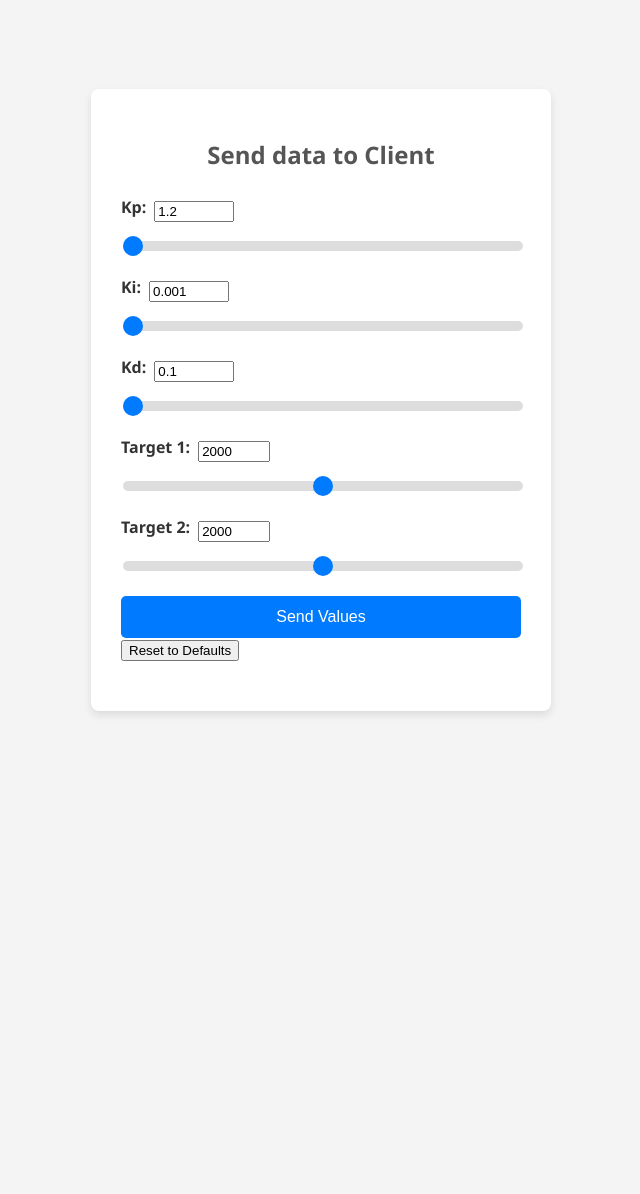
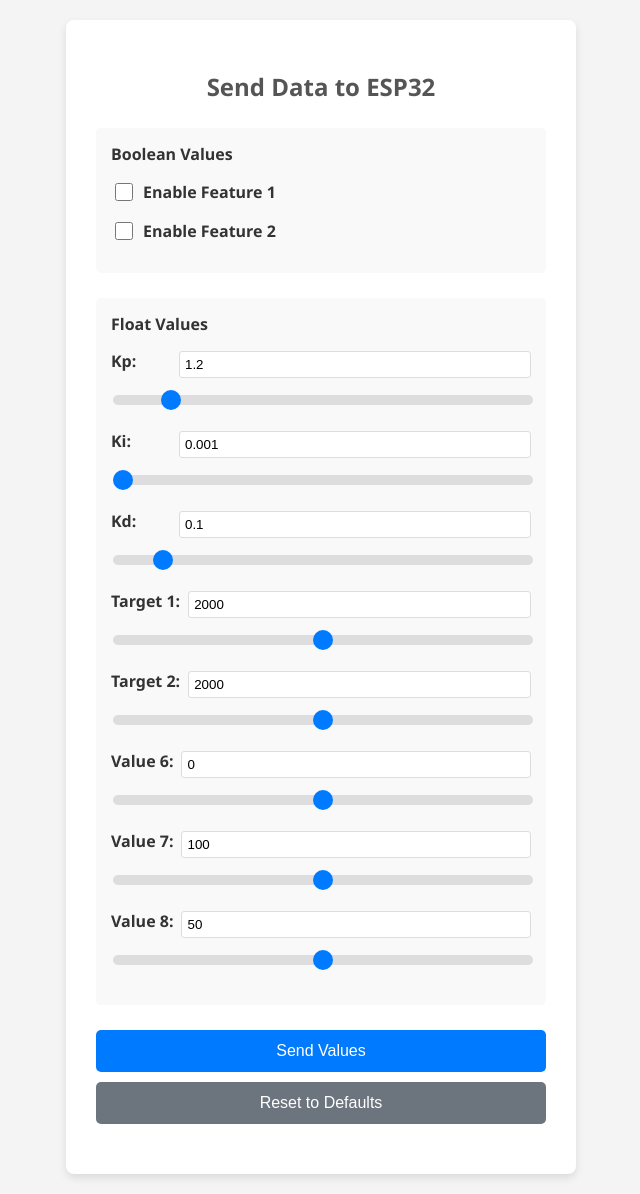
Before and after one commit to lucasgmf/scara-server, a Flask app: page / in a window 1280 px wide. Shown: the whole page, without its empty margins (319-959 px from the left). Before the commit the page ends 715 px from the top, so only its background shows below. Run offline with Flask 3, Linux system fonts and the light colour scheme.

Commit message:
client with basic 2 booleans + 8 floats

```diff
--- a/pc-client/templates/index.html
+++ b/pc-client/templates/index.html
@@ -3,43 +3,66 @@
 <head>
     <meta charset="UTF-8">
     <meta name="viewport" content="width=device-width, initial-scale=1.0">
-    <title>Interactive Number Sender</title>
+    <title>Interactive Data Sender</title>
     <style>
         body {
             font-family: 'Segoe UI', Tahoma, Geneva, Verdana, sans-serif;
             display: flex;
             justify-content: center;
             align-items: center;
-            height: 100vh;
+            min-height: 100vh;
             margin: 0;
             background-color: #f4f4f4;
             color: #333;
+            padding: 20px;
         }
-
         .container {
-            width: 400px;
+            width: 450px;
             padding: 30px;
             background-color: #fff;
             border-radius: 8px;
             box-shadow: 0 4px 8px rgba(0, 0, 0, 0.1);
         }
-
         h2 {
             text-align: center;
             margin-bottom: 25px;
             color: #555;
         }
-
+        .section {
+            margin-bottom: 25px;
+            padding: 15px;
+            background-color: #f9f9f9;
+            border-radius: 5px;
+        }
+        .section h3 {
+            margin-top: 0;
+            margin-bottom: 15px;
+            color: #333;
+            font-size: 16px;
+        }
+        .boolean-container {
+            margin-bottom: 15px;
+        }
+        .boolean-container label {
+            display: flex;
+            align-items: center;
+            font-weight: 600;
+            cursor: pointer;
+        }
+        .boolean-container input[type="checkbox"] {
+            margin-right: 10px;
+            width: 18px;
+            height: 18px;
+            cursor: pointer;
+        }
         .slider-container {
             margin-bottom: 20px;
         }
-
         .slider-container label {
             display: block;
             margin-bottom: 8px;
             font-weight: 600;
         }
-
         .slider-container input[type="range"] {
             width: 100%;
             -webkit-appearance: none;
@@ -50,7 +73,6 @@
             -webkit-transition: .2s;
             transition: opacity .2s;
         }
-
         .slider-container input[type="range"]::-webkit-slider-thumb {
             -webkit-appearance: none;
             appearance: none;
@@ -60,7 +82,6 @@
             background: #007bff;
             cursor: pointer;
         }
-
         .slider-container input[type="range"]::-moz-range-thumb {
             width: 20px;
             height: 20px;
@@ -68,12 +89,25 @@
             background: #007bff;
             cursor: pointer;
         }
-
         .slider-container span {
             font-weight: bold;
             color: #007bff;
         }
-
+        .input-row {
+            display: flex;
+            align-items: center;
+            margin-bottom: 8px;
+        }
+        .input-row label {
+            margin-right: 8px;
+            min-width: 60px;
+        }
+        .input-row input[type="number"] {
+            flex: 1;
+            padding: 5px;
+            border: 1px solid #ddd;
+            border-radius: 3px;
+        }
         button[type="submit"] {
             width: 100%;
             padding: 12px;
@@ -84,12 +118,25 @@
             font-size: 16px;
             cursor: pointer;
             transition: background-color 0.3s ease;
+            margin-bottom: 10px;
         }
-
         button[type="submit"]:hover {
             background-color: #0056b3;
         }
-
+        button[type="button"] {
+            width: 100%;
+            padding: 12px;
+            border: none;
+            border-radius: 5px;
+            background-color: #6c757d;
+            color: white;
+            font-size: 16px;
+            cursor: pointer;
+            transition: background-color 0.3s ease;
+        }
+        button[type="button"]:hover {
+            background-color: #545b62;
+        }
         #status {
             text-align: center;
             margin-top: 20px;
@@ -103,8 +150,11 @@
 
         function sendValues(event) {
             event.preventDefault(); // Prevent form from reloading page
+            let formData = new FormData(document.getElementById("dataForm"));
 
-            let formData = new FormData(document.getElementById("sliderForm"));
+            // Add boolean values
+            formData.set("bool1", document.getElementById("bool1").checked ? "true" : "false");
+            formData.set("bool2", document.getElementById("bool2").checked ? "true" : "false");
 
             fetch("/", {
                 method: "POST",
@@ -133,65 +183,132 @@
         }
 
         const defaultValues = {
-            input1: 1.2,
-            input2: 0.001,
-            input3: 0.1,
-            input4: 2000,
-            input5: 2000
+            bool1: false,
+            bool2: false,
+            float1: 1.2,
+            float2: 0.001,
+            float3: 0.1,
+            float4: 2000,
+            float5: 2000,
+            float6: 0.0,
+            float7: 100.0,
+            float8: 50.0
         };
 
         function resetToDefaults() {
-            for (const [inputId, value] of Object.entries(defaultValues)) {
-                const input = document.getElementById(inputId);
-                const slider = document.getElementById('slider' + inputId.slice(-1));
-                input.value = value;
+            for (const [id, value] of Object.entries(defaultValues)) {
+                const element = document.getElementById(id);
+                if (element.type === 'checkbox') {
+                    element.checked = value;
+                } else {
+                    element.value = value;
+                    // Update corresponding slider if it exists
+                    const sliderId = 'slider' + id.slice(-1);
+                    const slider = document.getElementById(sliderId);
+                    if (slider) {
                         slider.value = value;
                     }
                 }
+            }
+        }
+
+        // Initialize sliders on page load
+        window.onload = function() {
+            resetToDefaults();
+        };
     </script>
 </head>
 <body>
     <div class="container">
-        <h2>Send data to Client</h2>
-        <form id="sliderForm" onsubmit="sendValues(event)">
+        <h2>Send Data to ESP32</h2>
+        <form id="dataForm" onsubmit="sendValues(event)">
+
+            <!-- Boolean Section -->
+            <div class="section">
+                <h3>Boolean Values</h3>
+                <div class="boolean-container">
+                    <label>
+                        <input type="checkbox" id="bool1" name="bool1">
+                        Enable Feature 1
+                    </label>
+                </div>
+                <div class="boolean-container">
+                    <label>
+                        <input type="checkbox" id="bool2" name="bool2">
+                        Enable Feature 2
+                    </label>
+                </div>
+            </div>
+
+            <!-- Float Section -->
+            <div class="section">
+                <h3>Float Values</h3>
+
                 <div class="slider-container">
-            <div style="display: flex; align-items: center; margin-bottom: 8px;">
-                <label for="input1" style="margin-right: 8px;">Kp:</label>
-                <input type="number" id="input1" name="num1" min="0" max="10" value="1.2" step="0.01" oninput="syncSlider('input1', 'slider1')">
+                    <div class="input-row">
+                        <label for="float1">Kp:</label>
+                        <input type="number" id="float1" name="float1" min="0" max="10" value="1.2" step="0.01" oninput="syncSlider('float1', 'slider1')">
                     </div>
-            <input type="range" id="slider1" min="0" max="10" value="0" step="0.01" oninput="syncInput('slider1', 'input1')">
-        </div>
-        <div class="slider-container">
-            <div style="display: flex; align-items: center; margin-bottom: 8px;">
-                <label for="input2" style="margin-right: 8px;">Ki:</label>
-                <input type="number" id="input2" name="num2" min="0" max="1" value="0.001" step="0.001" oninput="syncSlider('input2', 'slider2')">
-            </div>
-            <input type="range" id="slider2" min="0" max="1" value="0" step="0.001" oninput="syncInput('slider2', 'input2')">
+                    <input type="range" id="slider1" min="0" max="10" value="1.2" step="0.01" oninput="syncInput('slider1', 'float1')">
                 </div>
 
                 <div class="slider-container">
-            <div style="display: flex; align-items: center; margin-bottom: 8px;">
-                <label for="input3" style="margin-right: 8px;">Kd:</label>
-                <input type="number" id="input3" name="num3" min="0" max="1" value="0.1" step="0.001" oninput="syncSlider('input3', 'slider3')">
+                    <div class="input-row">
+                        <label for="float2">Ki:</label>
+                        <input type="number" id="float2" name="float2" min="0" max="1" value="0.001" step="0.001" oninput="syncSlider('float2', 'slider2')">
                     </div>
-            <input type="range" id="slider3" min="0" max="1" value="0" step="0.001" oninput="syncInput('slider3', 'input3')">
+                    <input type="range" id="slider2" min="0" max="1" value="0.001" step="0.001" oninput="syncInput('slider2', 'float2')">
                 </div>
 
                 <div class="slider-container">
-            <div style="display: flex; align-items: center; margin-bottom: 8px;">
-                <label for="input4" style="margin-right: 8px;">Target 1:</label>
-                <input type="number" id="input4" name="num4" min="1000" max="3000" value="2000" step="1" oninput="syncSlider('input4', 'slider4')">
+                    <div class="input-row">
+                        <label for="float3">Kd:</label>
+                        <input type="number" id="float3" name="float3" min="0" max="1" value="0.1" step="0.001" oninput="syncSlider('float3', 'slider3')">
                     </div>
-            <input type="range" id="slider4" min="1000" max="3000" value="2000" step="1" oninput="syncInput('slider4', 'input4')">
+                    <input type="range" id="slider3" min="0" max="1" value="0.1" step="0.001" oninput="syncInput('slider3', 'float3')">
                 </div>
 
                 <div class="slider-container">
-            <div style="display: flex; align-items: center; margin-bottom: 8px;">
-                <label for="input5" style="margin-right: 8px;">Target 2:</label>
-                <input type="number" id="input5" name="num5" min="1000" max="3000" value="2000" step="1" oninput="syncSlider('input5', 'slider5')">
+                    <div class="input-row">
+                        <label for="float4">Target 1:</label>
+                        <input type="number" id="float4" name="float4" min="1000" max="3000" value="2000" step="1" oninput="syncSlider('float4', 'slider4')">
                     </div>
-            <input type="range" id="slider5" min="1000" max="3000" value="2000" step="1" oninput="syncInput('slider5', 'input5')">
+                    <input type="range" id="slider4" min="1000" max="3000" value="2000" step="1" oninput="syncInput('slider4', 'float4')">
                 </div>
+
+                <div class="slider-container">
+                    <div class="input-row">
+                        <label for="float5">Target 2:</label>
+                        <input type="number" id="float5" name="float5" min="1000" max="3000" value="2000" step="1" oninput="syncSlider('float5', 'slider5')">
+                    </div>
+                    <input type="range" id="slider5" min="1000" max="3000" value="2000" step="1" oninput="syncInput('slider5', 'float5')">
+                </div>
+
+                <div class="slider-container">
+                    <div class="input-row">
+                        <label for="float6">Value 6:</label>
+                        <input type="number" id="float6" name="float6" min="-100" max="100" value="0.0" step="0.1" oninput="syncSlider('float6', 'slider6')">
+                    </div>
+                    <input type="range" id="slider6" min="-100" max="100" value="0.0" step="0.1" oninput="syncInput('slider6', 'float6')">
+                </div>
+
+                <div class="slider-container">
+                    <div class="input-row">
+                        <label for="float7">Value 7:</label>
+                        <input type="number" id="float7" name="float7" min="0" max="200" value="100.0" step="0.1" oninput="syncSlider('float7', 'slider7')">
+                    </div>
+                    <input type="range" id="slider7" min="0" max="200" value="100.0" step="0.1" oninput="syncInput('slider7', 'float7')">
+                </div>
+
+                <div class="slider-container">
+                    <div class="input-row">
+                        <label for="float8">Value 8:</label>
+                        <input type="number" id="float8" name="float8" min="0" max="100" value="50.0" step="0.1" oninput="syncSlider('float8', 'slider8')">
+                    </div>
+                    <input type="range" id="slider8" min="0" max="100" value="50.0" step="0.1" oninput="syncInput('slider8', 'float8')">
+                </div>
+            </div>
+
             <button type="submit">Send Values</button>
             <button type="button" onclick="resetToDefaults()">Reset to Defaults</button>
         </form>
```
Also changed, not shown: pc-client/web_page.py (+13 -6 lines). Lines whose indentation alone changed are shown as unchanged.
